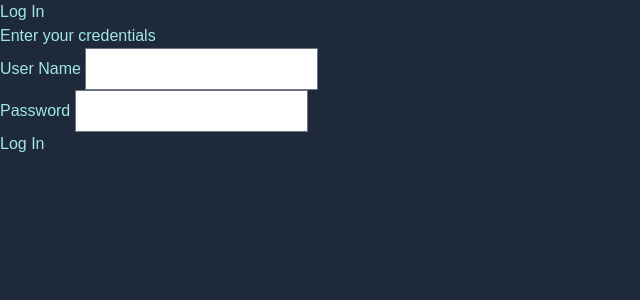
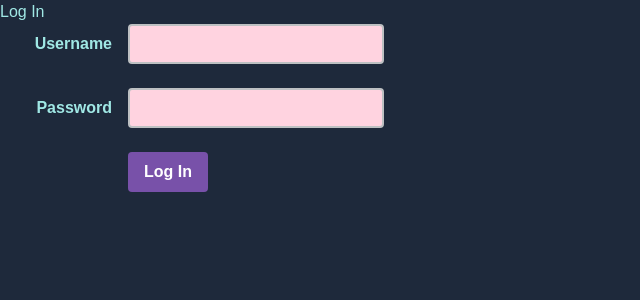
Before and after one commit to kangjoa/sew-serious, a Flask app: page /login in a window 1280 px wide. Shown: the part 72-372 px from the top of the page, without its empty margins (0-640 px from the left). Run offline with Flask 2, Linux system fonts and the light colour scheme; style sheets or scripts are compiled from the project's sources.

Commit message:
Apply styling to log in form

```diff
--- a/sewing_app/templates/login.html
+++ b/sewing_app/templates/login.html
@@ -3,29 +3,46 @@
 
 <h1>Log In</h1>
 
-<form action="/login" method="POST">
+<form action="/login" method="POST" class="w-full max-w-sm">
   {{ form.csrf_token }}
-  <fieldset>
-    <legend>Enter your credentials</legend>
-
-    {{ form.username.label }}
-    {{ form.username }}
+  <div class="md:flex md:items-center mb-6">
+    <div class="md:w-1/3">
+      <label class="block text-gray-500 font-bold md:text-right mb-1 md:mb-0 pr-4" for="inline-username">
+        Username
+      </label>
+    </div>
+    <div class="md:w-2/3">
+      {{ form.username(class="bg-pink-600 appearance-none border-2 border-gray rounded w-full py-2 px-4 text-charcoal
+      leading-tight focus:outline-none focus:bg-green focus:border-purple-500") }}
       <ul>
         {% for error in form.username.errors %}
         <li class="error">{{ error }}</li>
         {% endfor %}
       </ul>
-
-    {{ form.password.label }}
-    {{ form.password }}
+    </div>
+  </div>
+  <div class="md:flex md:items-center mb-6">
+    <div class="md:w-1/3">
+      <label class="block text-gray-500 font-bold md:text-right mb-1 md:mb-0 pr-4" for="inline-password">
+        Password
+      </label>
+    </div>
+    <div class="md:w-2/3">
+      {{ form.password(class="bg-pink-600 appearance-none border-2 border-gray rounded w-full py-2 px-4 text-charcoal
+      leading-tight focus:outline-none focus:bg-green focus:border-purple-500") }}
       <ul>
         {% for error in form.password.errors %}
         <li class="error">{{ error }}</li>
         {% endfor %}
       </ul>
-
-    {{ form.submit }}
-  </fieldset>
+    </div>
+  </div>
+  <div class="md:flex md:items-center">
+    <div class="md:w-1/3"></div>
+    <div class="md:w-2/3">
+      {{ form.submit(class="bg-dark-purple hover:bg-blue text-white font-bold py-2 px-4 rounded cursor-pointer") }}
+    </div>
+  </div>
 </form>
 
 {% endblock %}
```
Lines whose indentation alone changed are shown as unchanged.
